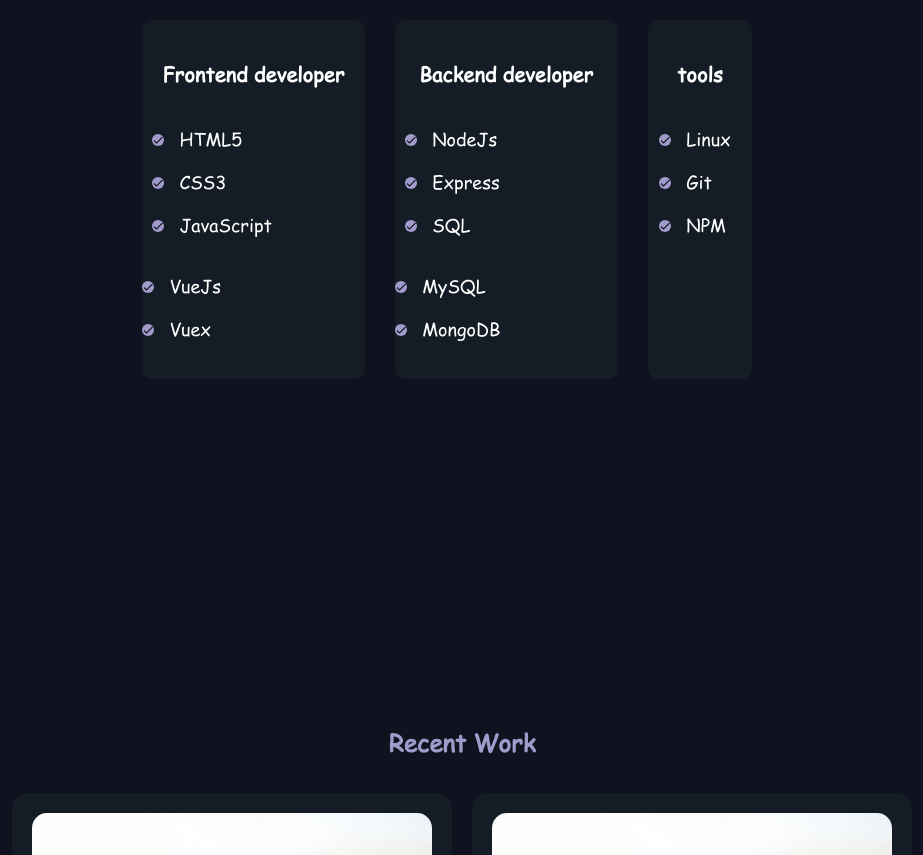
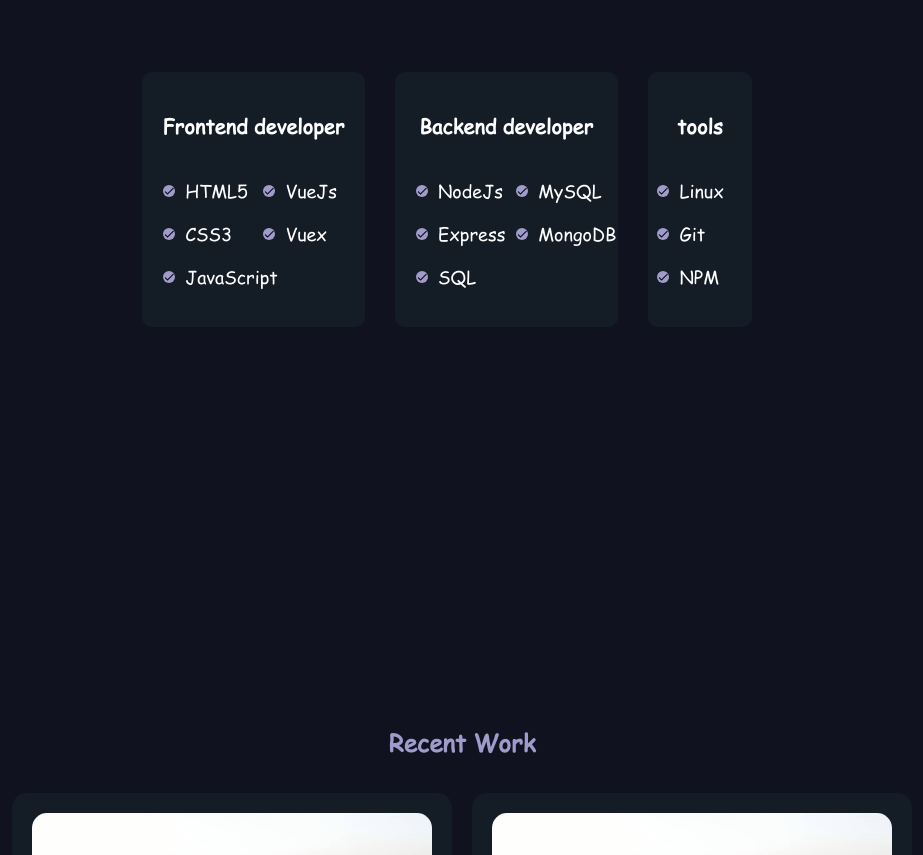
Before and after one commit to amz2694/portfoilo, a Vue app in the folder front/: page / in a window 1280 px wide. Shown: the part 1354-2209 px from the top of the page, without its empty margins (178-1101 px from the left). Built offline with nearby package versions, Linux system fonts and the light colour scheme.

Commit message:
fix myexperince

```diff
--- a/front/src/style/main.css
+++ b/front/src/style/main.css
@@ -240,7 +240,8 @@
     display: flex;
     justify-content: space-between;
     flex-wrap: wrap;
-
+    width: 90%;
+    padding: unset 5%;
 }
 
 .perfom {
@@ -249,13 +250,21 @@
 }
 
 .cut:first-child {
-    margin-left: 10px;
+    margin-left: 5%;
 }
 
 .cut {
     margin-left: 0;
-    margin-right: 20px;
+    margin-right: 5%;
     font-size: 18px;
+    width: 40%;
+}
+
+.cut p {
+    display: flex;
+    justify-content: flex-start;
+    align-items: center;
+    flex-shrink: 1;
 }
 
 .done {
```
